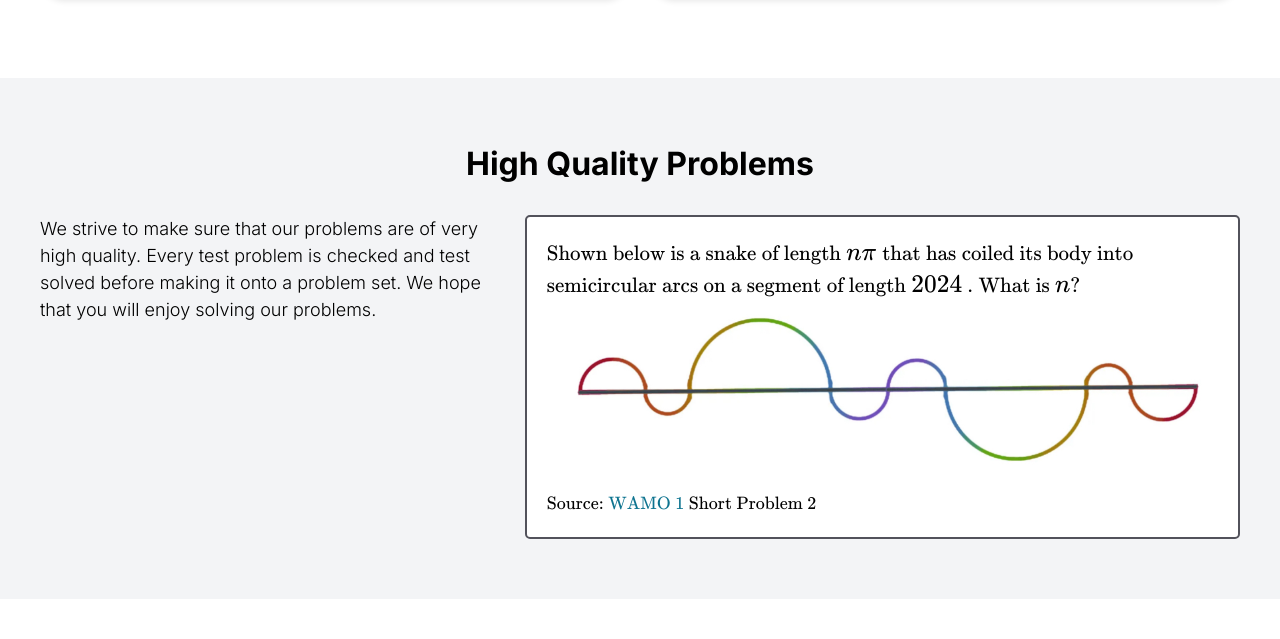
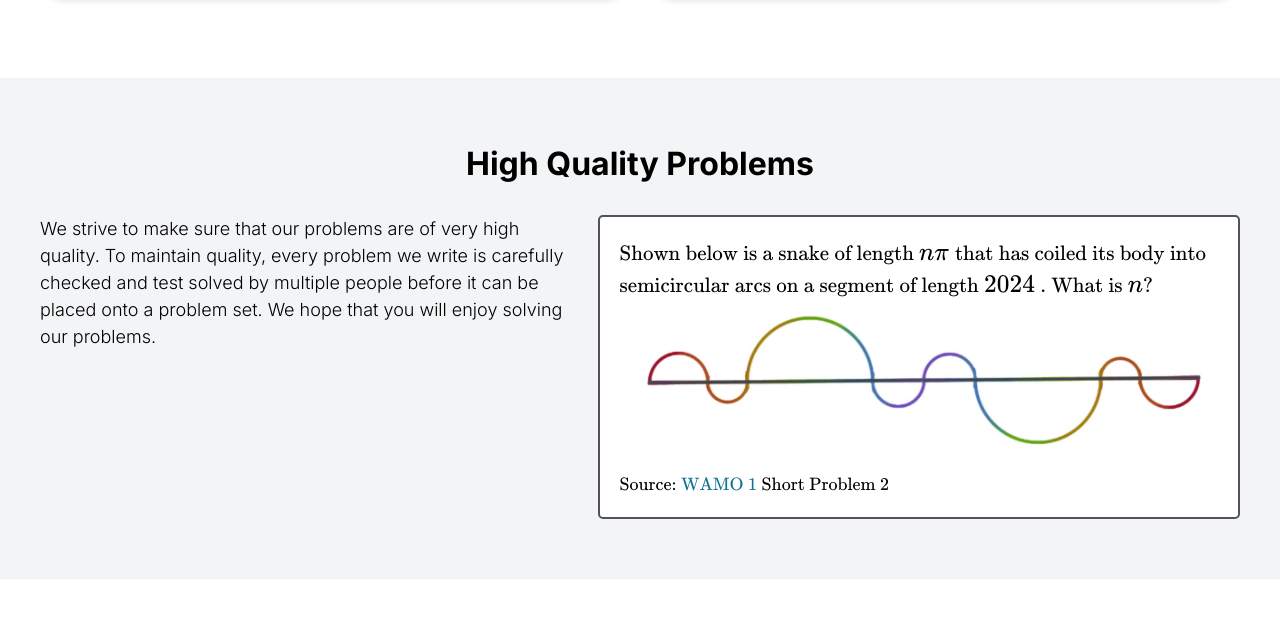
Before and after one commit to actiniumn404/WAMO, a Flask app: page / in a window 1280 px wide. Shown: the part 1157-1796 px from the top of the page. Run offline with Flask 3, Linux system fonts and the light colour scheme; some libraries are stand-ins or nearby versions.

Commit message:
Grammar fix on sample probs

```diff
--- a/templates/index.html
+++ b/templates/index.html
@@ -59,7 +59,8 @@
     <h1 id="sample_title" class="section_title">High Quality Problems</h1>
     <div id="sample_problem_wrapper">
         <div class="paragraph">
-            We strive to make sure that our problems are of very high quality. Every test problem is checked and test solved before making it onto a problem set. We hope that you will enjoy solving our problems.
+            We strive to make sure that our problems are of very high quality. To maintain quality, every problem we write is carefully checked and test solved by multiple people
+            before it can be placed onto a problem set. We hope that you will enjoy solving our problems.
             <!--<a href="https://mathdash.com/contest/2024-WAMO-1" target="_blank"><button id="samplebutton">Vi <i class="fa-solid fa-arrow-up-right-from-square"></i></button></a>-->
 
         </div>
```
